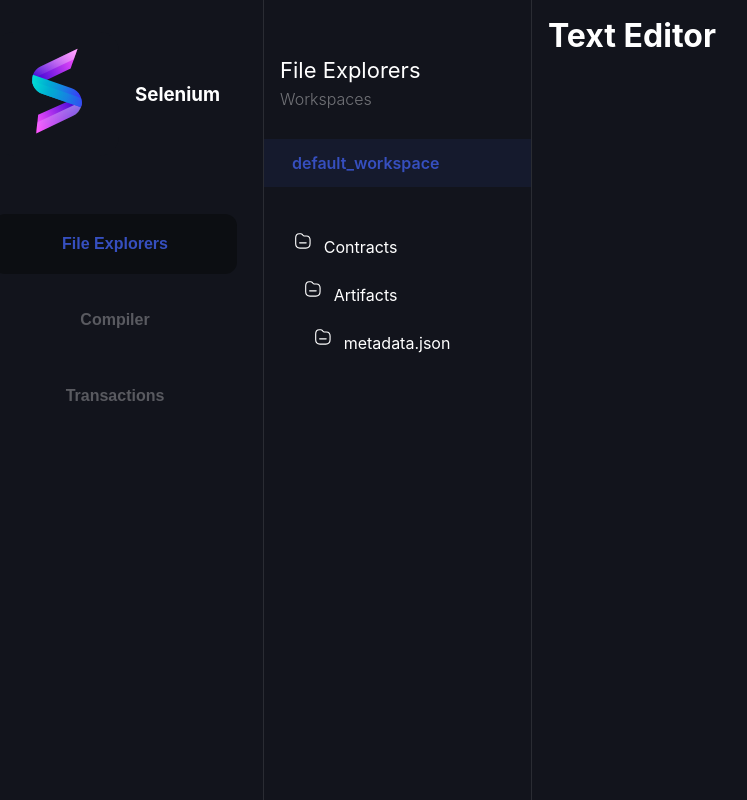
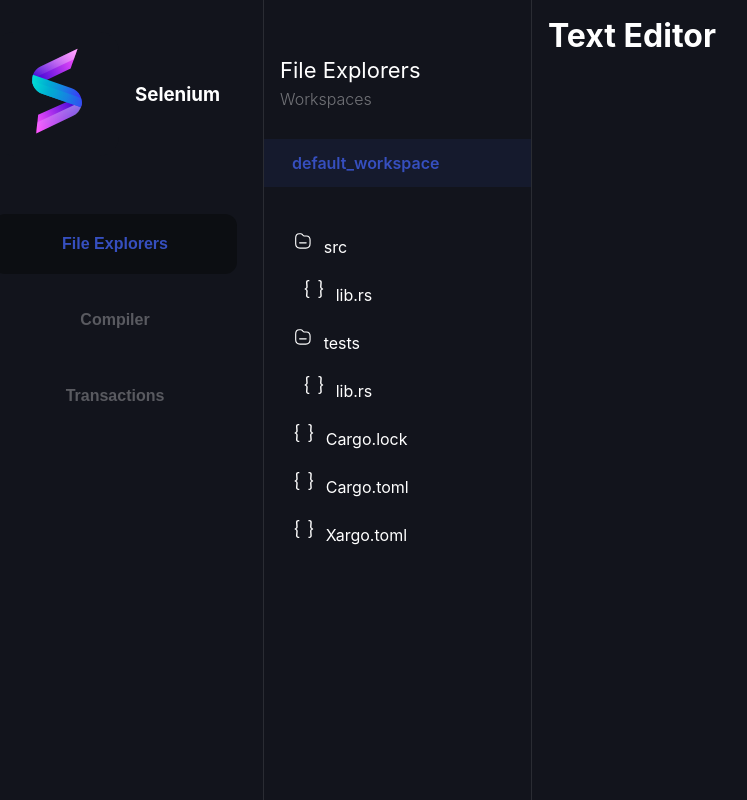
Before and after one commit to S-W-I/swi-frontend, a Next.js app: page /main in a window 1280 px wide. Shown: the whole page, without its empty margins (33-780 px from the left). Built offline with nearby package versions, Linux system fonts and the light colour scheme.

Commit message:
Finalize file system view

```diff
--- a/package.json
+++ b/package.json
@@ -8,6 +8,8 @@
     "start": "next start"
   },
   "dependencies": {
+    "@types/jest": "^26.0.23",
+    "jest": "^27.0.4",
     "next": "^10.0.0",
     "react": "17.0.1",
     "react-dom": "17.0.1",
--- a/pages/main/index.tsx
+++ b/pages/main/index.tsx
@@ -3,6 +3,12 @@ import Head from "next/head";
 import styled from "styled-components";
 
 import { IDEActionSection } from "components/core/ActionSection";
+import {
+  FileSystemEntity,
+  FileSystemEntityKind,
+  FileSystemEntityMeta,
+  FileSystemSnake,
+} from "parser/file";
 
 import {
   HomeContainer,
@@ -82,14 +88,14 @@ const MainEditingBody: React.FC<{}> = () => {
   return null;
 };
 
-
 export type FSAbstractItemProps = {
   name: string;
   depthLevel: number; // zero-based
-}
+  imgPath: string;
+};
 
 export const FSAbstractItemContainer = styled.div`
-  ${props => `
+  ${(props) => `
     & img {
       margin-left: ${10 * (props.depth ?? 0)}px;
     }
@@ -106,7 +112,7 @@ export const FSAbstractItemContainer = styled.div`
     font-size: 16px;
     line-height: 24px;
     padding-left: 12px;
-  };
+  }
 
   display: flex;
   flex-direction: row;
@@ -119,35 +125,102 @@ export const FSAbstractItemContainer = styled.div`
   & :hover {
     background-color: rgba(255, 255, 255, 0.05);
   }
+`;
 
-`
-
-export const FSAbstractItem: React.FC<FSAbstractItemProps> = props => {
-
+export const FSAbstractItem: React.FC<
+  FSAbstractItemProps & React.HTMLProps<{}>
+> = (props) => {
+  const { name, depthLevel, onClick, imgPath, ...restProps } = props;
 
   return (
-    <FSAbstractItemContainer depth={props.depthLevel}>
-      <img src="/app/filesystem/dir.svg"/>
-      <MediumHeading>{props.name}</MediumHeading>
+    <FSAbstractItemContainer
+      depth={depthLevel}
+      onClick={onClick}
+      {...restProps}
+    >
+      {/* <img src="/app/filesystem/dir.svg" /> */}
+      <img src={imgPath} />
+      <MediumHeading>{name}</MediumHeading>
       <div />
     </FSAbstractItemContainer>
-  )
-}
+  );
+};
 
 export const StyledExplorerFileSystem = styled.div`
   padding: 29.69px;
-`
+`;
 
-export const ExplorerFileSystem: React.FC<{}> = props => {
+export const ExplorerFileSystem: React.FC<{}> = (props) => {
+  const filesystem = new FileSystemSnake([
+    // FileSystemEntity.new_file({ name: "file.so" }),
+    FileSystemEntity.dir_with_entities({ name: "src" }, [
+      FileSystemEntity.new_file({ name: "lib.rs" }),
+    ]).populateDepth(),
+    FileSystemEntity.dir_with_entities({ name: "tests" }, [
+      FileSystemEntity.new_file({ name: "lib.rs" }),
+    ]).populateDepth(),
+    FileSystemEntity.new_file({ name: "Cargo.lock" }),
+    FileSystemEntity.new_file({ name: "Cargo.toml" }),
+    FileSystemEntity.new_file({ name: "Xargo.toml" }),
+  ])
+
+
+  console.log({ filesystem });
+
+  const onFSItemClick = (x: FileSystemEntity) => {
+    console.log({
+      name: x.meta.name,
+      is_dir_opened: x.is_dir_opened,
+      parent: x.parent,
+    });
+  };
+
+  const retrieveImgIcon = (name: string): string => {
+    let imgPath = "/app/filesystem/json.svg";
+    if (name.indexOf(".") === -1) {
+      return "/app/filesystem/dir.svg";
+    } else {
+      const extension = name.slice(name.lastIndexOf(".") + 1);
+
+      switch (extension) {
+        case "so":
+          return "/app/filesystem/so.svg";
+        case "txt":
+          return "/app/filesystem/txt.svg";
+        case "json":
+          return "/app/filesystem/json.svg";
+      }
+    }
+    return imgPath;
+  };
+
+  const items = filesystem.flatten();
+
+  // let hidden_triggered = false
+  const fsAbstractItems = items
+    .map((x, i) => {
+      const imgPath = retrieveImgIcon(x.meta.name);
+
+      return (
+        <FSAbstractItem
+          key={i + x.depth + x.meta.name + x.is_dir_opened}
+          name={x.meta.name}
+          imgPath={imgPath}
+          depthLevel={x.depth}
+          onClick={() => onFSItemClick(x)}
+        />
+      );
+    });
 
   return (
     <StyledExplorerFileSystem>
-      <FSAbstractItem name="Contracts" depthLevel={0}/>
+      {/* <FSAbstractItem name="Contracts" depthLevel={0}/>
       <FSAbstractItem name="Artifacts" depthLevel={1}/>
-      <FSAbstractItem name="metadata.json" depthLevel={2}/>
+      <FSAbstractItem name="metadata.json" depthLevel={2}/> */}
+      {fsAbstractItems}
     </StyledExplorerFileSystem>
-  )
-}
+  );
+};
 
 export default function Home() {
   const [currentSection, setCurrentSection] = React.useState(0);
--- a/src/parser/file.ts
+++ b/src/parser/file.ts
@@ -1,4 +1,4 @@
-enum FileSystemEntityKind {
+export enum FileSystemEntityKind {
   File,
   Directory,
 }
@@ -7,20 +7,29 @@ enum FileSystemEntityKind {
 
 // }
 
-type FileSystemEntityMeta = {
+export type FileSystemEntityMeta = {
   icon?: string;
   name: string;
 };
 
-class FileSystemEntity {
+export class FileSystemEntity {
   kind: FileSystemEntityKind;
   internal: FileSystemEntity[];
   meta: FileSystemEntityMeta;
+  depth: number;
+  parent: null | FileSystemEntity
+
+  is_dir_opened: boolean;
 
   constructor(kind: FileSystemEntityKind, meta: FileSystemEntityMeta) {
     this.kind = kind;
     this.meta = meta;
     this.internal = [];
+
+    this.parent = null
+    this.depth = 0
+
+    this.is_dir_opened = true
   }
 
   static new_file(meta: FileSystemEntityMeta): FileSystemEntity {
@@ -37,6 +46,16 @@ class FileSystemEntity {
 
   is_dir(): boolean {
     return !this.is_file();
+  }
+
+  open_dir() {
+    if (!this.is_dir()) return;
+    this.is_dir_opened = true
+  }
+
+  close_dir() {
+    if (!this.is_dir()) return;
+    this.is_dir_opened = false
   }
 
   push_file(file: FileSystemEntity) {
@@ -60,12 +79,51 @@ class FileSystemEntity {
     entity.internal = entity.internal.concat(list);
     return entity;
   }
+
+  populateDepth() {
+    const populate = (depth: number, parent: FileSystemEntity, internal: FileSystemEntity[]) => {
+      if (internal.length === 0) return;
+
+      for (let i = 0; i < internal.length; i++) {
+        const entity = internal[i]
+
+        if (entity.is_dir()) {
+          entity.is_dir_opened = true
+        }
+
+        entity.depth = depth
+        entity.parent = parent
+        populate(depth + 1, entity, entity.internal)
+      }
+    }
+
+    populate(this.depth + 1, this, this.internal)
+
+    return this
+  }
 }
 
-class FileSystemSnake {
+export class FileSystemSnake {
   entitiesList: FileSystemEntity[];
 
   constructor(list: FileSystemEntity[]) {
     this.entitiesList = list;
   }
+
+  flatten(): FileSystemEntity[] {
+    const res = []
+
+    const iterate = (startList: FileSystemEntity[]) => {
+      if (startList.length === 0) return;
+
+      for (const item of startList) {
+        res.push(item)
+
+        iterate(item.internal)
+      }
+    }
+    iterate(this.entitiesList)
+
+    return res
+  }
 }
```
Also changed, not shown: 2 other files (tests, documents, lock files or other folders).
